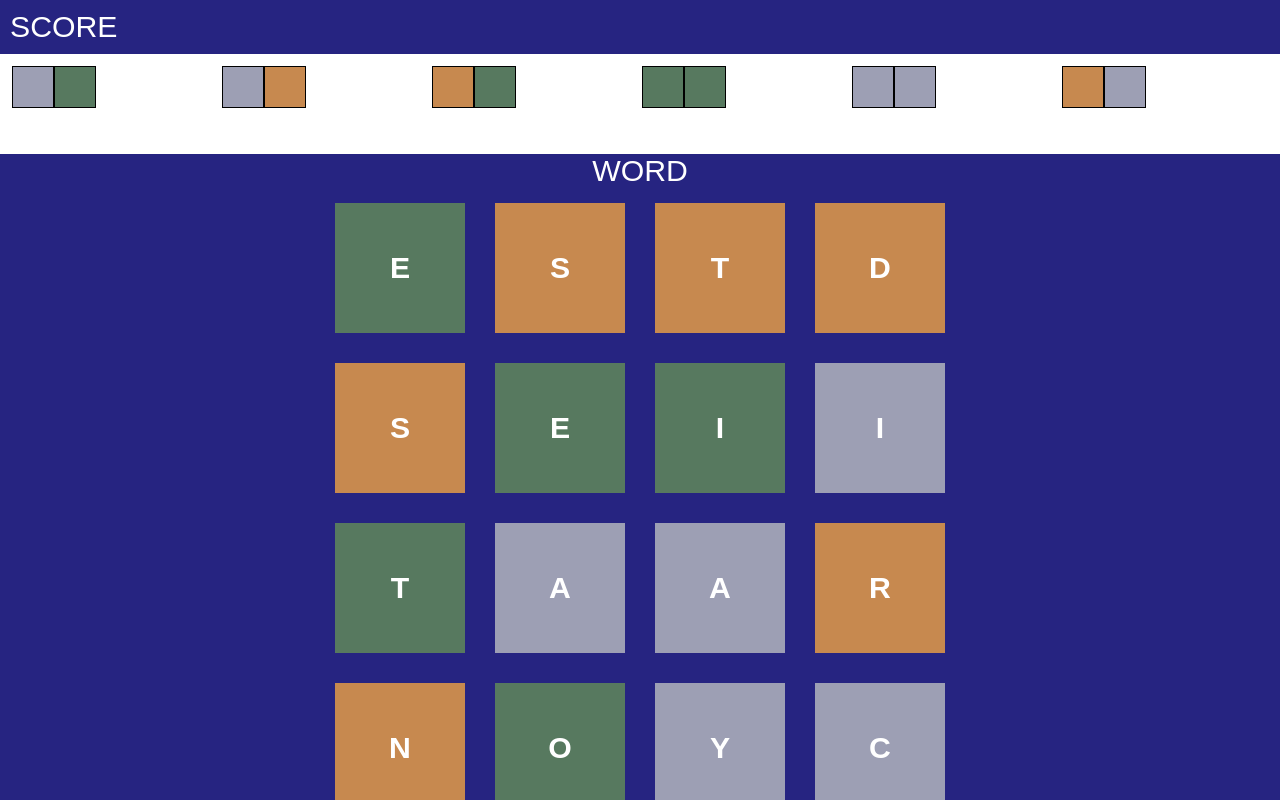
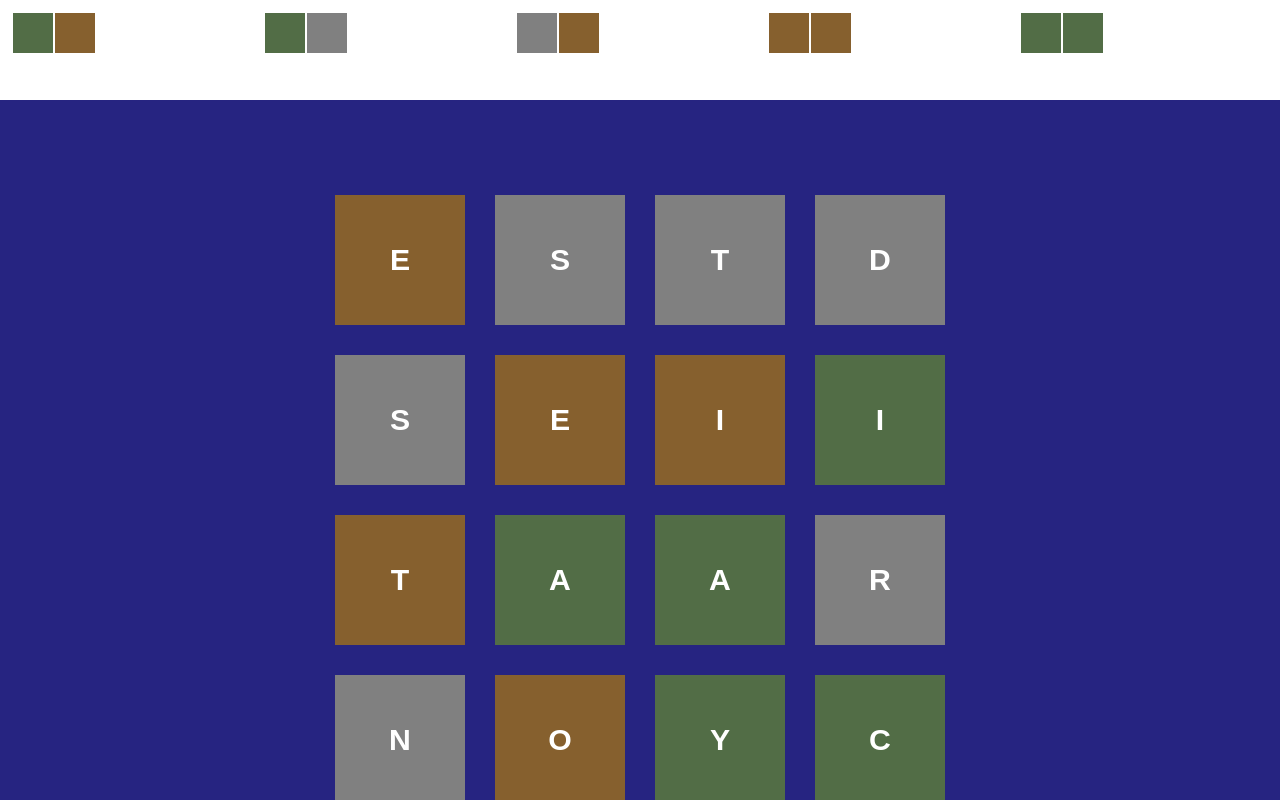
Before and after one commit to skedwards88/word_games, a React app: page / in a window 1280 px wide. Built offline with nearby package versions, Linux system fonts and the light colour scheme.

Commit message:
initial palette play

```diff
--- a/src/App.css
+++ b/src/App.css
@@ -1,6 +1,10 @@
 /* General */
 html {
   height: 100%;
+  --gray: gray;
+  --blue: rgb(38 36 129);
+  --black: rgb(0, 0, 0);
+  --white: rgb(255, 255, 255);
 }
 
 .App {
@@ -478,32 +482,34 @@ a {
 #palette {
   display: grid;
   grid-template-areas:
-    "stats"
     "clues"
     "currentWord"
     "board"
     "controls";
   grid-template-rows:
-    auto
     1fr
     auto
     auto
     auto;
 }
 
-#palette #stats {
+#palette #currentWord {
+  grid-area: currentWord;
   display: flex;
   flex-direction: row;
-  justify-content: space-between;
-  align-items: center;
-  grid-area: stats;
-  padding: 10px;
+  justify-content: center;
+  min-height: 10vmin;
+
 }
 
-#palette #currentWord {
-  grid-area: currentWord;
+#palette #currentWord > div{
+  height: 10vmin;
+  width: 10vmin;
   text-align: center;
-  white-space: pre;
+  display: flex;
+  flex-direction: row;
+  justify-content: center;
+  align-items: center;
 }
 
 #palette #wordResult {
@@ -546,15 +552,15 @@ a {
 }
 
 #palette .red {
-  background-color: rgb(199, 137, 79);
+  background-color: gray;
 }
 
 #palette .green {
-  background-color: rgb(87, 121, 95);
+  background-color: rgb(134, 96, 46);
 }
 
 #palette .blue {
-  background-color: rgb(157, 159, 180);
+  background-color: rgb(82, 109, 70);
 }
 
 #palette .letter.unavailable {
@@ -584,8 +590,12 @@ a {
   margin: 2px;
 }
 
+#palette .clue.matched {
+  opacity: 50%;
+}
+
 #palette .clueBox {
   min-height: 5vh;
   min-width: 5vh;
-  border: 1px solid black;
+  border: 1px solid white;
 }
--- a/src/palette/components/Board.js
+++ b/src/palette/components/Board.js
@@ -30,11 +30,11 @@ function Letter({
     e.target.releasePointerCapture(e.pointerId);
 
     // Start a new word
-    dispatchGameState({
-      action: "startWord",
-      letter: letter,
-      letterIndex: index,
-    });
+    // dispatchGameState({
+    //   action: "startWord",
+    //   letter: letter,
+    //   letterIndex: index,
+    // });
   }
 
   function handlePointerEnter(e, letter, index, letterAvailability) {
--- /dev/null
+++ b/src/palette/components/Clues.js
@@ -0,0 +1,18 @@
+import React from "react";
+
+function Clue({ clue, clueMatch }) {
+  const boxes = clue.map((color, index) => (
+    <div className={`clueBox ${color}`} key={`${index}`}></div>
+  ));
+
+  return <div className={`clue ${clueMatch ? "matched" : ""}`}>{boxes}</div>;
+}
+
+export default function Clues({ clues, clueMatches }) {
+  const clueDisplays = clues.map((clue, index) => (
+    <Clue clue={clue} clueMatch={clueMatches[index]} key={index}></Clue>
+  ));
+
+  console.log(clueDisplays);
+  return <div id="clues">{clueDisplays}</div>;
+}
--- /dev/null
+++ b/src/palette/components/CurrentWord.js
@@ -0,0 +1,13 @@
+import React from "react";
+
+export default function CurrentWord({ letters, colors }) {
+  // letters = ["A","B"]
+  // colors=["red","green"]
+  const blocks = letters.map((letter, index) => (
+    <div key={index} className={colors[index]}>
+      {letter}
+    </div>
+  ));
+
+  return <div id="currentWord">{blocks}</div>;
+}
--- a/src/palette/components/Palette.js
+++ b/src/palette/components/Palette.js
@@ -4,29 +4,9 @@ import Board from "./Board";
 import { gameIndex } from "../../gameIndex";
 import { gameInit } from "../logic/gameInit";
 import { gameReducer } from "../logic/gameReducer";
+import Clues from "./Clues";
+import CurrentWord from "./CurrentWord";
 
-function Clue({ clue, index }) {
-  return (
-    <div className="clue" key={index}>
-      {clue.map((color) => (
-        <div className={`clueBox ${color}`}></div>
-      ))}
-    </div>
-  );
-}
-
-function Patterns({ clues }) {
-  const clueDisplays = clues.map((clue, index) => (
-    <Clue clue={clue} key={index}></Clue>
-  ));
-
-  return (
-    <div id="clues">
-      {clueDisplays}
-      {""}
-    </div>
-  );
-}
 function Palette({ setCurrentDisplay }) {
   const [gameState, dispatchGameState] = React.useReducer(
     gameReducer,
@@ -34,17 +14,18 @@ function Palette({ setCurrentDisplay }) {
     gameInit
   );
 
-  console.log(gameState.colors);
-
   return (
     <div className="App" id="palette">
-      <div id="stats">
-        <div id="score">
-          <div>SCORE</div>
-        </div>
-      </div>
-      <Patterns clues={gameState.clues}></Patterns>
-      <div id="currentWord">WORD</div>
+      <Clues
+        clues={gameState.clues}
+        clueMatches={gameState.clueMatches}
+      ></Clues>
+      <CurrentWord
+        letters={gameState.playedIndexes.map(
+          (index) => gameState.letters[index]
+        )}
+        colors={gameState.playedIndexes.map((index) => gameState.colors[index])}
+      ></CurrentWord>
       <Board
         letters={gameState.letters}
         colors={gameState.colors}
@@ -52,6 +33,17 @@ function Palette({ setCurrentDisplay }) {
         dispatchGameState={dispatchGameState}
       ></Board>
       <div id="controls">
+        <button
+          id="newGameButton"
+          onClick={() => {
+            dispatchGameState({
+              action: "newGame",
+              gridSize: Math.sqrt(gameState.letters.length),
+              minWordLength: gameState.minWordLength,
+              easyMode: gameState.easyMode,
+            });
+          }}
+        ></button>
         <Info
           info={
             <div>
--- a/src/palette/logic/gameInit.js
+++ b/src/palette/logic/gameInit.js
@@ -1,6 +1,5 @@
 import { letterPool } from "../../common/letterPool";
 import { shuffleArray } from "../../common/shuffleArray";
-import { findAllWords } from "./findAllWords";
 import { findAllWordIndexes } from "./findAllWords";
 
 function getLetters(gridSize) {
@@ -48,10 +47,10 @@ function isOverlappingClue(clue, clues) {
   return false;
 }
 
-function getClues(patterns) {
+function getClues(patterns, numClues) {
+  console.log(numClues)
   let clues = [];
-  while (clues.length < 6 && patterns.length > 0) {
-    console.log(`found clues: ${clues.length}, remaining: ${patterns.length}`);
+  while (clues.length < numClues && patterns.length > 0) {
     const pattern = patterns.pop(); //todo shuffle before passing in
     const clue = getClueForPattern(pattern).join(" ");
     if (!isOverlappingClue(clue, clues)) {
@@ -61,7 +60,7 @@ function getClues(patterns) {
   return clues.map((clue) => clue.split(" "));
 }
 
-function getPlayableBoard({ gridSize, minWordLength, easyMode }) {
+function getPlayableBoard({ gridSize, minWordLength, easyMode, numClues }) {
   const colorDistribution = ["red", "green", "blue"];
 
   let foundPlayableBoard = false;
@@ -85,10 +84,10 @@ function getPlayableBoard({ gridSize, minWordLength, easyMode }) {
     // if (wordPatterns.length < 20) {
     //   continue
     // }
-    clues = getClues(wordPatterns);
+    clues = getClues(wordPatterns, numClues);
 
-    // If found at least 6 clues, exit the loop
-    if (clues.length > 5) {
+    // If found numClues, exit
+    if (clues.length >= numClues) {
       foundPlayableBoard = true;
     }
   }
@@ -99,19 +98,23 @@ export function gameInit() {
   const easyMode = true;
   const minWordLength = 4;
   const gridSize = 4;
+  const numClues = 5;
 
   const [letters, colors, clues] = getPlayableBoard({
     gridSize,
     minWordLength,
     easyMode,
+    numClues,
   });
   const letterAvailabilities = letters.map(() => true);
+  const clueMatches = clues.map(() => false);
 
   return {
     minWordLength: minWordLength,
     letters: letters,
     colors: colors,
     clues: clues,
+    clueMatches: clueMatches,
     letterAvailabilities: letterAvailabilities,
     playedIndexes: [],
     result: "",
--- a/src/palette/logic/gameReducer.js
+++ b/src/palette/logic/gameReducer.js
@@ -8,7 +8,6 @@ export function gameReducer(currentGameState, payload) {
   }
 
   if (payload.action === "startWord") {
-    const newWord = payload.letter.toUpperCase();
     let newLetterAvailabilities = [...currentGameState.letterAvailabilities];
     newLetterAvailabilities[currentGameState.letterIndex] = false;
     const newPlayedIndexes = [
@@ -17,7 +16,6 @@ export function gameReducer(currentGameState, payload) {
     ];
     return {
       ...currentGameState,
-      currentWord: newWord,
       letterAvailabilities: newLetterAvailabilities,
       playedIndexes: newPlayedIndexes,
       result: "",
@@ -25,6 +23,8 @@ export function gameReducer(currentGameState, payload) {
   }
 
   if (payload.action === "addLetter") {
+    console.log(JSON.stringify(currentGameState.playedIndexes));
+    // Don't add the letter if it isn't neighboring the current sequence
     const isNeighboring = checkIfNeighbors({
       indexA:
         currentGameState.playedIndexes[
@@ -33,7 +33,6 @@ export function gameReducer(currentGameState, payload) {
       indexB: payload.letterIndex,
       gridSize: Math.sqrt(currentGameState.letters.length),
     });
-
     if (!isNeighboring) {
       return currentGameState;
     }
@@ -43,13 +42,11 @@ export function gameReducer(currentGameState, payload) {
       payload.letterIndex,
     ];
 
-    const newWord = (currentGameState.currentWord +=
-      payload.letter.toUpperCase());
     let newLetterAvailabilities = [...currentGameState.letterAvailabilities];
     newLetterAvailabilities[payload.letterIndex] = false;
+
     return {
       ...currentGameState,
-      currentWord: newWord,
       letterAvailabilities: newLetterAvailabilities,
       playedIndexes: newPlayedIndexes,
     };
@@ -59,62 +56,58 @@ export function gameReducer(currentGameState, payload) {
     const newLetterAvailabilities = currentGameState.letters.map(() => true);
 
     // if the word is below the min length, don't add the word
-    if (currentGameState.currentWord.length < currentGameState.minWordLength) {
+    if (
+      currentGameState.playedIndexes.length < currentGameState.minWordLength
+    ) {
       return {
         ...currentGameState,
-        currentWord: "",
         letterAvailabilities: newLetterAvailabilities,
         playedIndexes: [],
-        result: currentGameState.currentWord.length <= 1 ? "" : "Too short",
-      };
-    }
-
-    // if we already have the word, don't add the word
-    if (currentGameState.foundWords.includes(currentGameState.currentWord)) {
-      console.log("already found");
-      return {
-        ...currentGameState,
-        currentWord: "",
-        letterAvailabilities: newLetterAvailabilities,
-        playedIndexes: [],
-        result: "Already found",
+        result: currentGameState.playedIndexes.length <= 1 ? "" : "Too short",
       };
     }
 
     // check if word is a real word
-    const { isPartialWord, isWord, isEasy } = isKnown(
-      currentGameState.currentWord.toUpperCase()
-    );
+    const word = currentGameState.playedIndexes
+      .map((index) => currentGameState.letters[index])
+      .join("");
+    const { isPartialWord, isWord, isEasy } = isKnown(word);
     if (!isWord) {
-      console.log(`unknown word ${currentGameState.currentWord}`);
+      console.log(`unknown word ${word}`);
       return {
         ...currentGameState,
-        currentWord: "",
         letterAvailabilities: newLetterAvailabilities,
         playedIndexes: [],
         result: "Unknown word",
       };
     }
 
-    // If playing in easy mode
-    // and the word isn't in the easy word list,
-    // consider it a bonus
-    const newBonusWordCount =
-      !isEasy && currentGameState.easyMode
-        ? currentGameState.bonusWordCount + 1
-        : currentGameState.bonusWordCount;
+    // check if the word matches a pattern
+    const currentColors = currentGameState.playedIndexes
+      .map((index) => currentGameState.colors[index])
+      .join(" ");
+    let clueMatches = [...currentGameState.clueMatches];
 
-    const newFoundWords = [
-      ...currentGameState.foundWords,
-      currentGameState.currentWord,
-    ];
+    for (let index = 0; index < currentGameState.clues.length; index++) {
+      // go to the next iteration if we already have a match for the clue
+      if (clueMatches[index]) {
+        continue;
+      }
+      const comparisonClue = currentGameState.clues[index].join(" ");
+      if (currentColors.includes(comparisonClue)) {
+        clueMatches[index] = true;
+      }
+    }
+
+    // Check if all matches found
+    const newResult = clueMatches.every((i) => i) ? "game over" : "";
+
     return {
       ...currentGameState,
-      foundWords: newFoundWords,
-      currentWord: "",
       letterAvailabilities: newLetterAvailabilities,
       playedIndexes: [],
-      bonusWordCount: newBonusWordCount,
+      clueMatches: clueMatches,
+      result: newResult,
     };
   }
 }
```
Also changed, not shown: src/Todo.md (+9 -0 lines).
